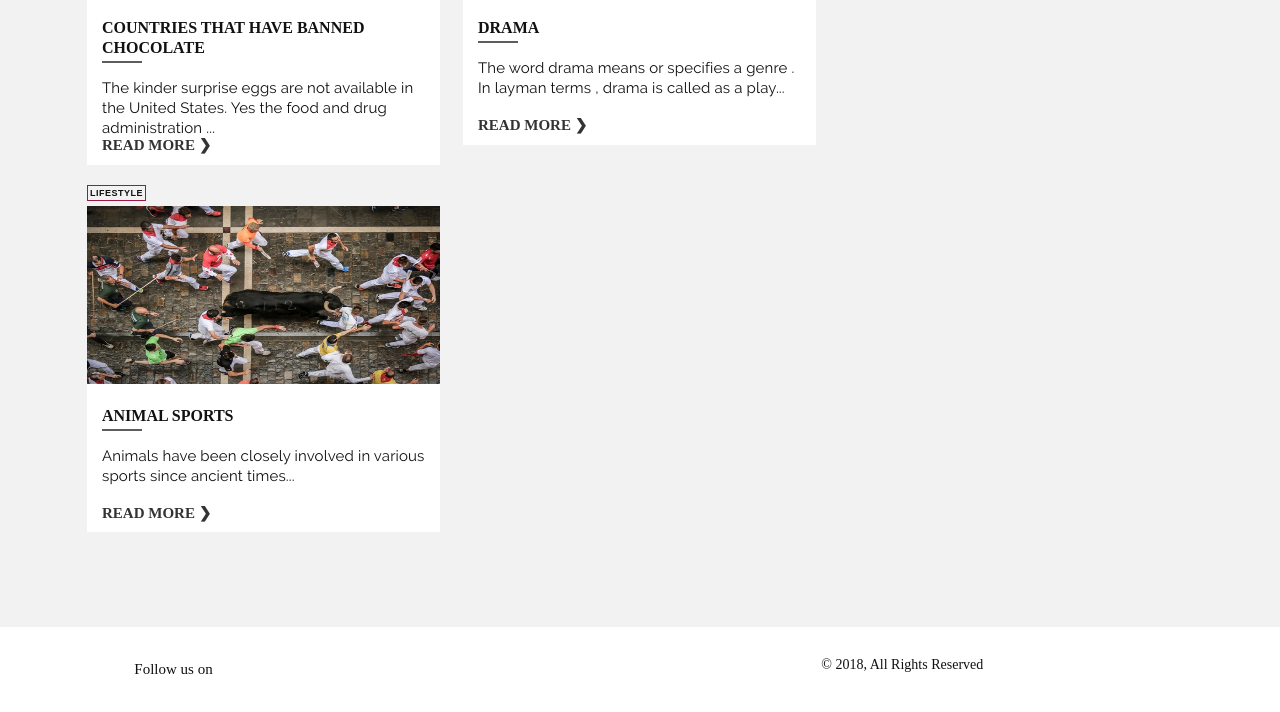
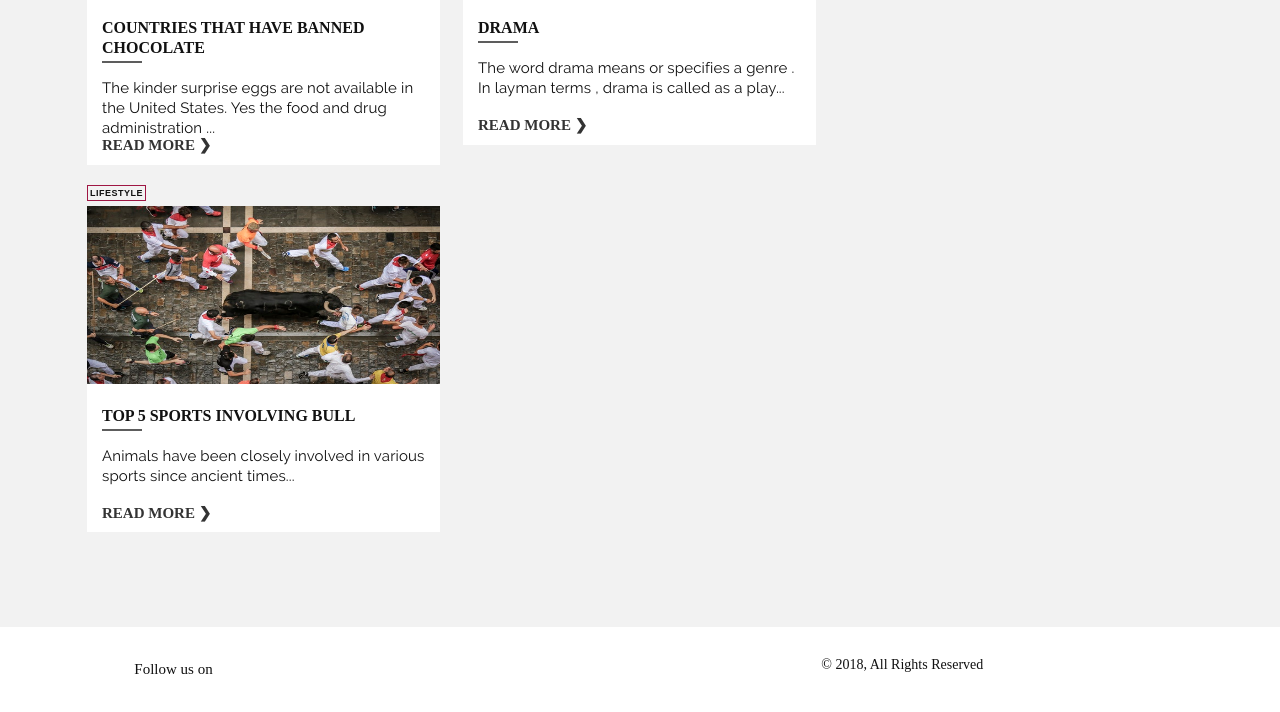
Before and after one commit to sherlifelix/blog, a Jekyll site: the page built from index.html, in a window 1280 px wide and 900 px high, scrolled down 5083 px, cut to the strip 188-900 px from the top of the window. Built offline with Jekyll 4.4.1, drawn with Linux system fonts in a browser that asks for light colours.

Commit message:
Update 2018-08-11-SportsAnimal.md

```diff
--- a/_posts/2018-08-11-SportsAnimal.md
+++ b/_posts/2018-08-11-SportsAnimal.md
@@ -4,7 +4,7 @@ layout: blog_detail
 thumbnail: assets/img/animal.jpeg
 author_name: kholi
 published: true
-title: Animal Sports
+title: Top 5 sports involving bull
 blog_category: LifeStyle
 blog_description: calvin
 description: Animals have been closely involved in various sports since ancient times...
```
